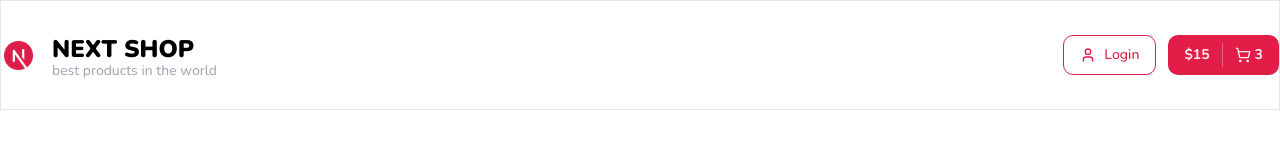
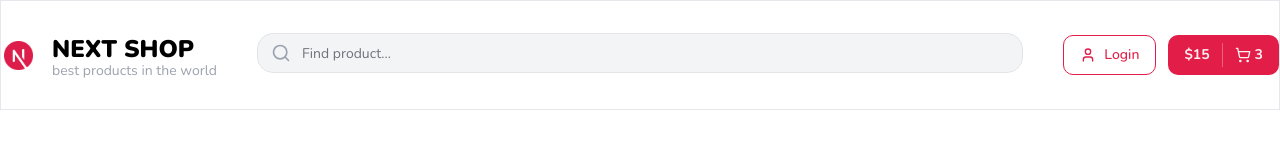
Before and after one commit to Slipum/next-shop, a Next.js app: page / in a window 1280 px wide. Shown: the top 159 px of the page. Built offline with nearby package versions, Linux system fonts and the light colour scheme.

Commit message:
add search

```diff
--- a/components/shared/header.tsx
+++ b/components/shared/header.tsx
@@ -1,9 +1,11 @@
 import { cn } from '@/lib/utils';
 import { ArrowRight, ShoppingCart, User } from 'lucide-react';
 import Image from 'next/image';
+import Link from 'next/link';
 import React from 'react';
 import { Button } from '../ui';
 import { Container } from './container';
+import { SearchInput } from './search-input';
 
 interface Props {
 	className?: string;
@@ -13,12 +15,18 @@
 	return (
 		<header className={cn('border border-b', className)}>
 			<Container className="flex items-center justify-between py-8">
-				<div className="flex items-center gap-4">
-					<Image src="/logo.png" alt="logo" width={35} height={35} />
-					<div>
-						<h1 className="text-2xl uppercase font-black">Next Shop</h1>
-						<p className="text-sm text-gray-400 leading-3">best products in the world</p>
+				<Link href="/">
+					<div className="flex items-center gap-4">
+						<Image src="/logo.png" alt="logo" width={35} height={35} />
+						<div>
+							<h1 className="text-2xl uppercase font-black">Next Shop</h1>
+							<p className="text-sm text-gray-400 leading-3">best products in the world</p>
+						</div>
 					</div>
+				</Link>
+
+				<div className="mx-10 flex-1">
+					<SearchInput />
 				</div>
 
 				<div className="flex items-center gap-3">
--- a/components/shared/index.ts
+++ b/components/shared/index.ts
@@ -6,6 +6,7 @@
 export { ProductCard } from './product-card';
 export { ProductsGroupList } from './products-group-list';
 export { RangeSlider } from './range-slider';
+export { SearchInput } from './search-input';
 export { SortPopup } from './sort-popup';
 export { Title } from './title';
 export { TopBar } from './top-bar';
--- /dev/null
+++ b/components/shared/search-input.tsx
@@ -0,0 +1,47 @@
+'use client';
+
+import { cn } from '@/lib/utils';
+import { Search } from 'lucide-react';
+import Link from 'next/link';
+import React from 'react';
+import { useClickAway } from 'react-use';
+import { Input } from '../ui';
+
+interface Props {
+	className?: string;
+}
+
+export const SearchInput: React.FC<Props> = ({ className }) => {
+	const [focused, setFocused] = React.useState(false);
+	const ref = React.useRef(null);
+
+	useClickAway(ref, () => {
+		setFocused(false);
+	});
+
+	return (
+		<>
+			{focused && <div className="fixed top-0 left-0 bottom-0 right-0 bg-black/50 z-30" />}
+			<div
+				ref={ref}
+				className={cn('flex rounded-2xl flex-1 justify-between relative h-11 z-30', className)}>
+				<Search className="absolute top-1/2 translate-y-[-60%] left-3 h-5 text-gray-400" />
+				<Input
+					className="rounded-2xl outline-none w-full bg-gray-100 pl-11"
+					type="text"
+					placeholder="Find product..."
+					onFocus={() => setFocused(true)}
+				/>
+				<div
+					className={cn(
+						'absolute w-full bg-white rounded-xl py-2 top-14 shadow-md transition-all duration-200 invisible opacity-0 z-30',
+						focused && 'visible opacity-100 top-12',
+					)}>
+					<Link href="/product/1">
+						<div className="px-3 py-2 hover:bg-primary/10 cursor-pointer">ghhghghghg</div>
+					</Link>
+				</div>
+			</div>
+		</>
+	);
+};
```
